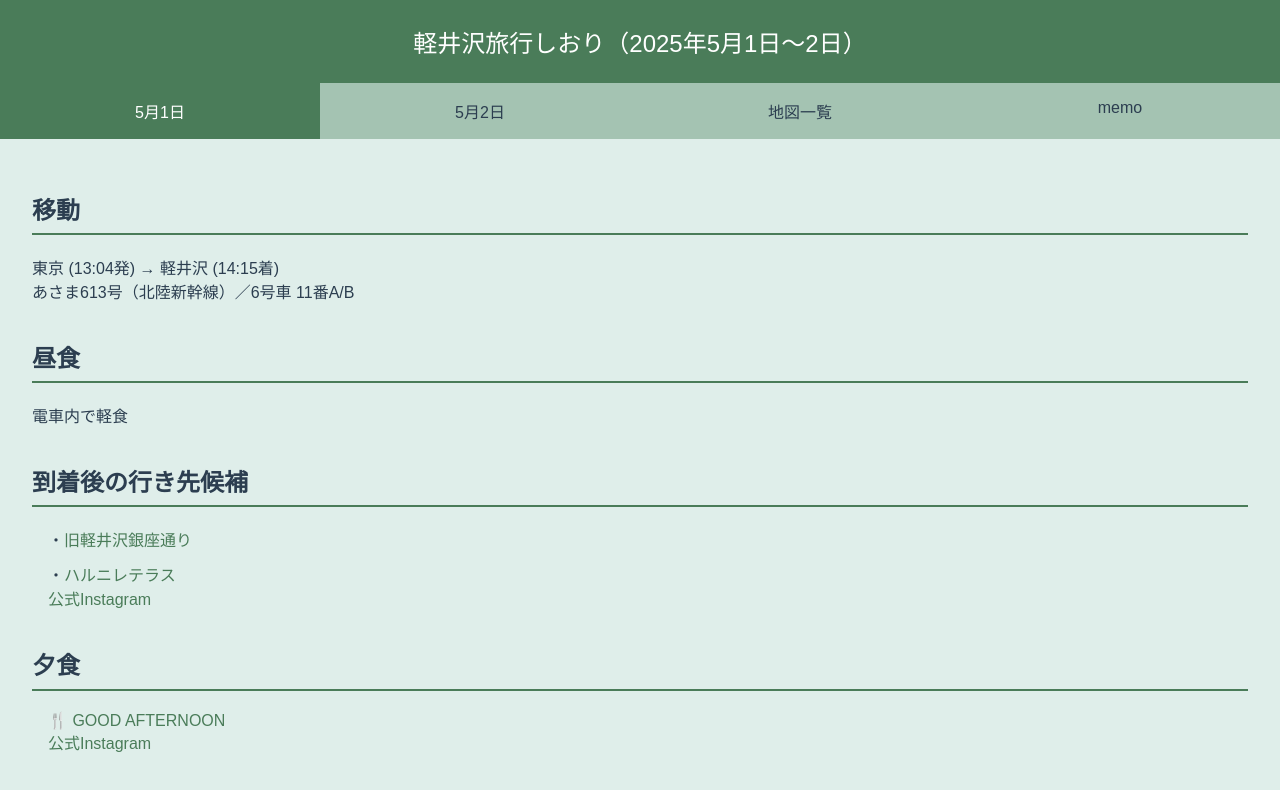
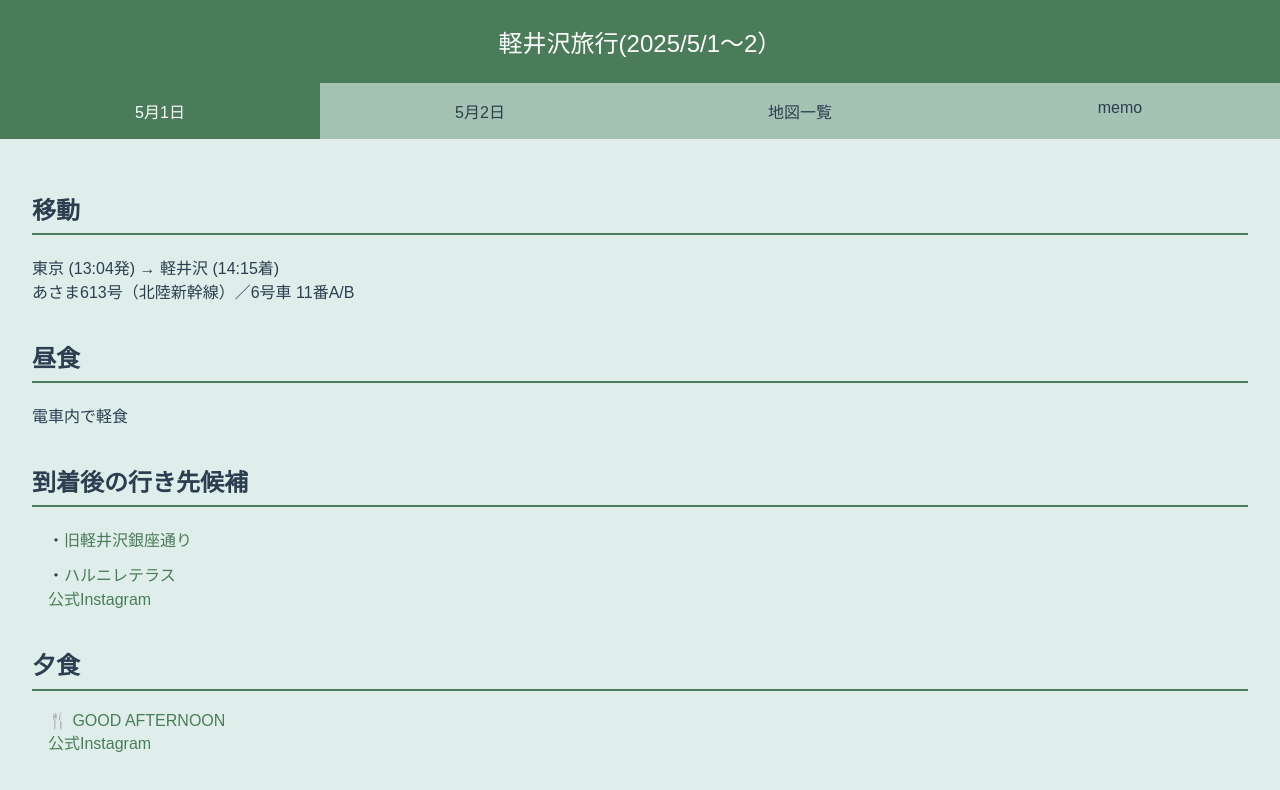
Before and after one commit to Kantary26/karuizawa, a plain HTML site: page index.html in a window 1280 px wide. Drawn offline with Linux system fonts and the light colour scheme.

Commit message:
index.html を更新

```diff
--- a/index.html
+++ b/index.html
@@ -3,7 +3,7 @@
 <head>
   <meta charset="UTF-8" />
   <meta name="viewport" content="width=device-width, initial-scale=1.0"/>
-  <title>軽井沢旅行しおり</title>
+  <title>軽井沢旅行</title>
   <style>
     :root {
       --green: #a4c3b2;
@@ -113,7 +113,7 @@
   </style>
 </head>
 <body>
-  <header>軽井沢旅行しおり（2025年5月1日〜2日）</header>
+  <header>軽井沢旅行(2025/5/1〜2）</header>
 
   <div class="tabs">
     <div class="tab active" data-tab="day1">5月1日</div>
```
